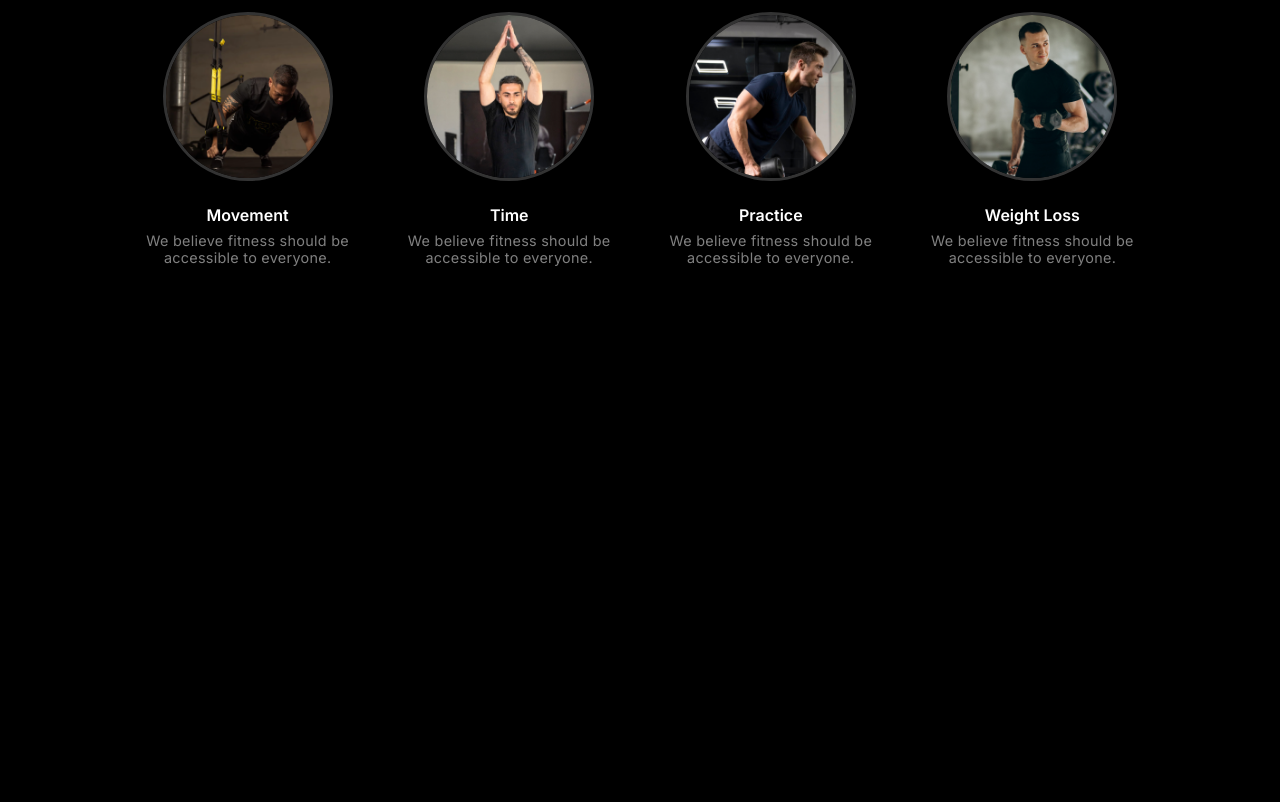
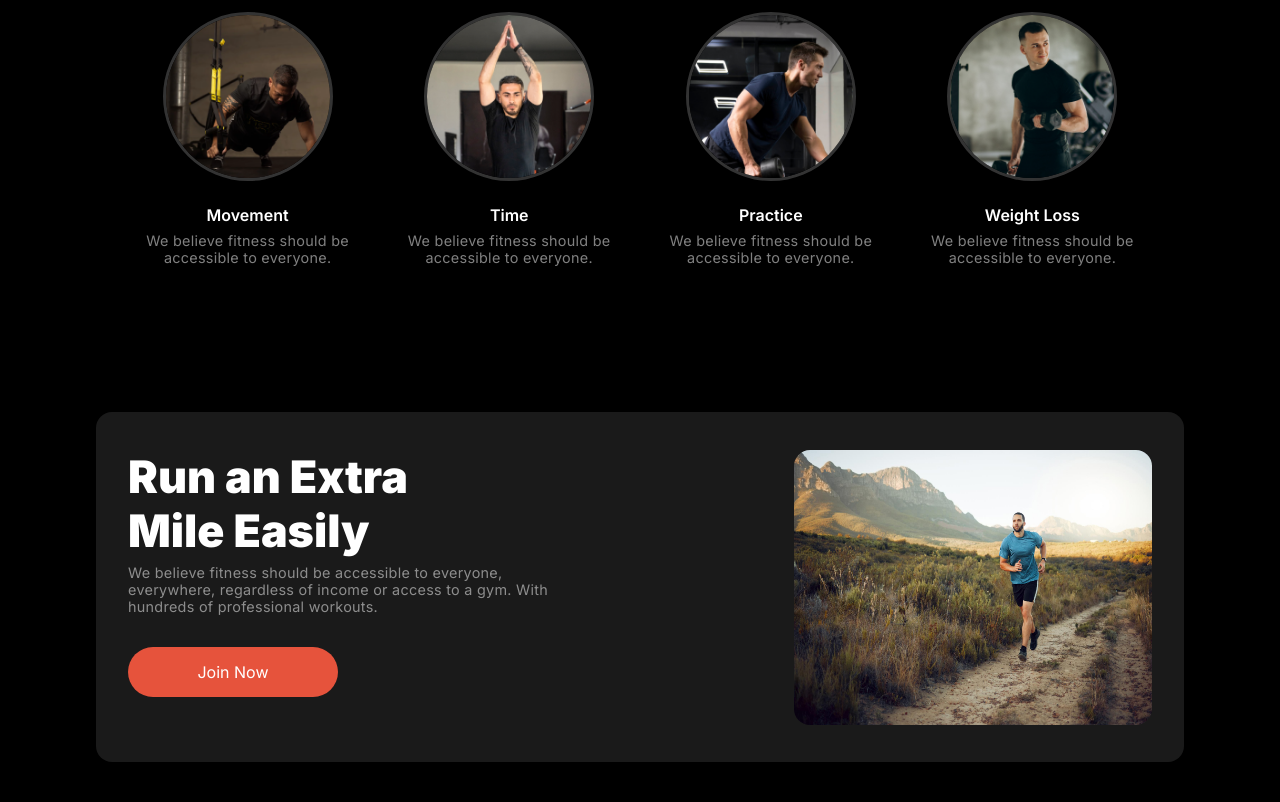
Before and after one commit to akweb69/Assignment-2, a plain HTML site: page index.html in a window 1280 px wide. Shown: the part 906-1708 px from the top of the page. Before the commit the page ends 1278 px from the top, so only its background shows below. Drawn offline with Linux system fonts and the light colour scheme.

Commit message:
run extra miles section done

```diff
--- a/index.html
+++ b/index.html
@@ -130,8 +130,28 @@
         </div>
 
     </section>
+<!-- run extra mile section -->
+<!-- run extra mile section -->
+<section class="run-extra-mile">
+<div class="run-ex-container">
+    <div class="run-ex-description">
+        <div class="run-ex-title">
+            Run an Extra Mile Easily
+        </div>
+        <div class="run-ex-details">
+            We believe fitness should be accessible to everyone, everywhere, regardless of income or access to a gym. With hundreds of professional workouts.
+        </div>
+        <div class="run-ex-btn">
+            <button>Join Now</button>
+        </div>
+    </div>
+    <!-- run ex img -->
+     <div class="run-ex-img">
+        <img src="./images/run.jpg" alt="">
+     </div>
+</div>
 
-
+</section>
 
 
 
--- a/style.css
+++ b/style.css
@@ -274,3 +274,73 @@ body{
     letter-spacing: 0.28px;
     font-family: var(--inter-font);
 }
+
+/*run extra mile section   */
+/*run extra mile section   */
+.run-extra-mile{
+    width: 85%;
+    height: 430px;
+    margin: 0 auto;
+    display: flex;
+    justify-content: center;
+    align-items: center;
+    /* border: 1px solid red; */
+}
+.run-ex-container{
+    width: 100%;
+    height: 350px;
+    background-color: var(--transparent);
+    border-radius: 1rem;
+    display: flex;
+    justify-content: space-between;
+    align-items: center;
+    padding: 2rem;
+}
+.run-ex-description{
+    width: 43%;
+    /* border: 1px solid red; */
+    height: 275px;
+}
+.run-ex-img{
+    width: 35%;
+    /* border: 1px solid green; */
+    height: 275px;
+}
+.run-ex-img img{
+    width: 100%;
+    height: 100%;
+    border-radius: 1rem;
+}
+.run-ex-title{
+    font-size: 2.8rem;
+    color: white;
+    font-weight: 900;
+    font-family: var(--inter-font);
+    max-width: 70%;
+    margin-bottom: 0.4rem;
+}
+.run-ex-details{
+    font-size: 0.9rem;
+    color: var(--text-2);
+    font-family: var(--inter-font);
+    letter-spacing: 0.28px;
+    margin-bottom: 2rem;
+}
+.run-ex-btn{
+    background-color: var(--btn-bg);
+    width: 210px;
+    height: 50px;
+    border-radius: 2rem;
+    display: flex;
+    justify-content: center;
+    align-items: center;
+    cursor: pointer;
+}
+.run-ex-btn button{
+    font-size: 1rem;
+    font-family: var(--inter-font);
+    color: white;
+    background-color: transparent;
+    border: none;
+
+}
```
